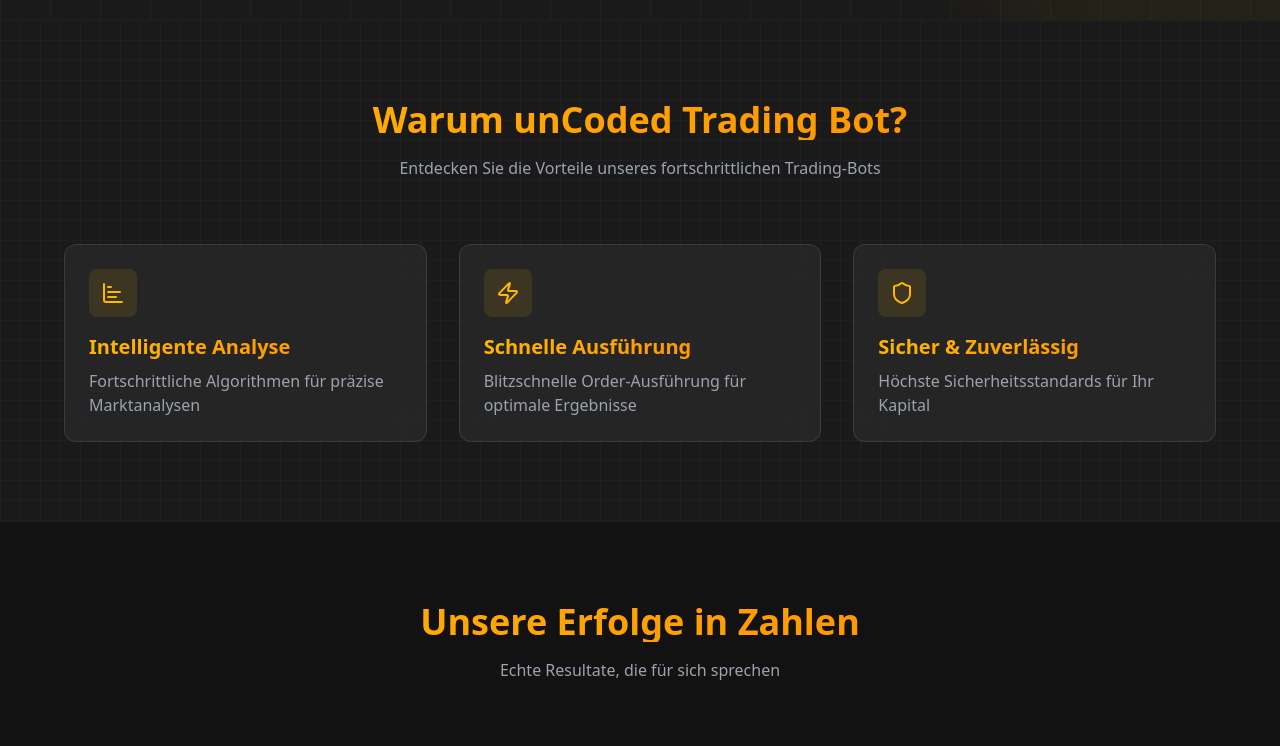
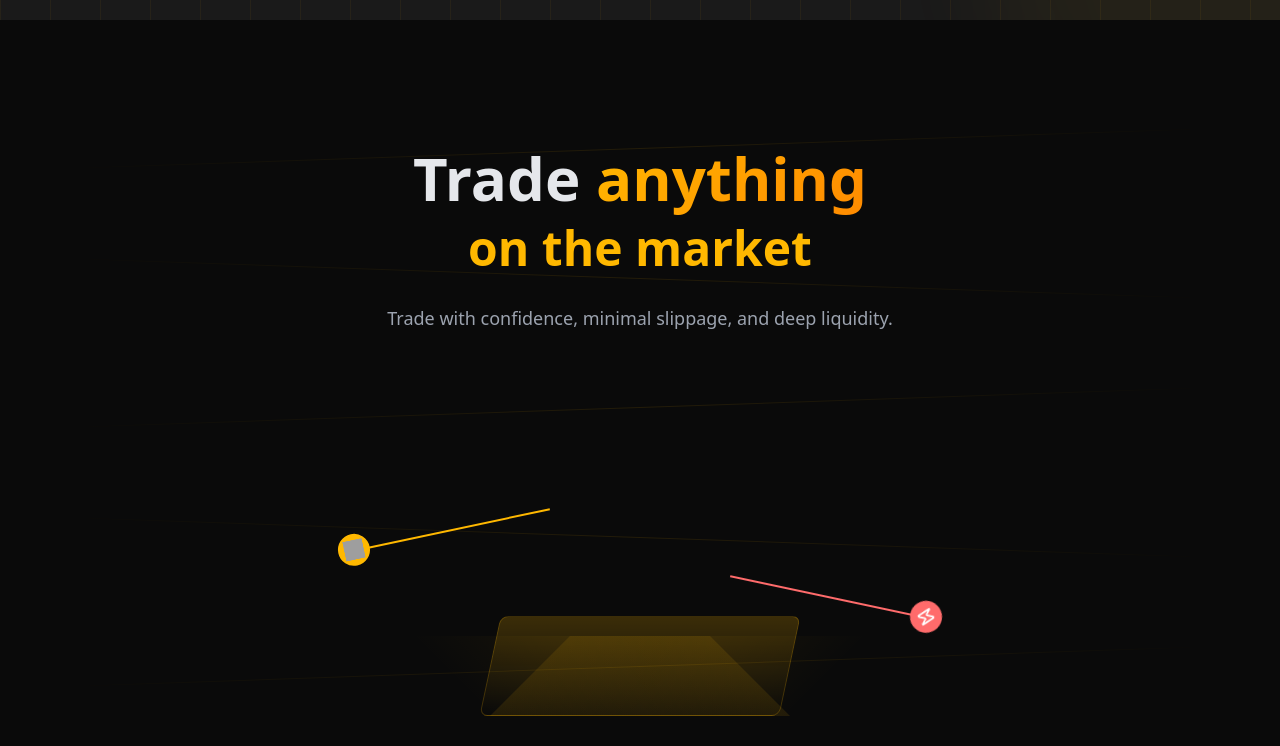
Before and after one commit to tbotteam/uncoded-trade-genius-06, a React (Vite) app: page / in a window 1280 px wide. Shown: the part 780-1526 px from the top of the page. Built offline with nearby package versions, Linux system fonts and the light colour scheme; grey boxes are pictures that could not be loaded.

Commit message:
Implement requested changes
The commit implements the changes requested in the prompt.  Further details on the specific changes are not provided here.

```diff
--- a/src/index.css
+++ b/src/index.css
@@ -1,4 +1,3 @@
-
 @tailwind base;
 @tailwind components;
 @tailwind utilities;
@@ -90,3 +89,35 @@
 .pulse-ring {
   animation: pulse-ring 3s cubic-bezier(0.4, 0, 0.6, 1) infinite;
 }
+
+@keyframes pulse-line {
+  0% {
+    opacity: 0;
+    transform: scaleX(0);
+  }
+  50% {
+    opacity: 1;
+    transform: scaleX(1);
+  }
+  100% {
+    opacity: 0;
+    transform: scaleX(0);
+  }
+}
+
+.animate-pulse-line {
+  animation: pulse-line 3s ease-in-out infinite;
+  background: linear-gradient(90deg, transparent, currentColor, transparent);
+}
+
+.perspective-1000 {
+  perspective: 1000px;
+}
+
+.-skew-x-45 {
+  transform: skewX(-45deg);
+}
+
+.skew-x-45 {
+  transform: skewX(45deg);
+}
--- a/src/pages/Index.tsx
+++ b/src/pages/Index.tsx
@@ -1,4 +1,3 @@
-
 import { Navigation } from "@/components/Navigation";
 import { ArrowRight, ChartBar, Zap, Shield, BarChart3 } from "lucide-react";
 import { useEffect } from "react";
@@ -58,6 +57,76 @@ const Index = () => {
             <button className="px-6 py-3 rounded-lg glass-effect hover:bg-white/10 transition-all border border-white/10">
               Demo ansehen
             </button>
+          </div>
+        </div>
+      </section>
+
+      {/* Trading Section */}
+      <section className="py-32 px-4 relative overflow-hidden">
+        <div className="absolute inset-0 bg-[#0A0A0A]" />
+        <div className="max-w-6xl mx-auto relative">
+          {/* Market Lines Background */}
+          <div className="absolute inset-0 opacity-10">
+            {[...Array(5)].map((_, i) => (
+              <div
+                key={i}
+                className="absolute h-px bg-gradient-to-r from-transparent via-primary to-transparent"
+                style={{
+                  top: `${20 * i}%`,
+                  left: 0,
+                  right: 0,
+                  transform: `rotate(${i % 2 ? 2 : -2}deg)`,
+                }}
+              />
+            ))}
+          </div>
+
+          {/* Content */}
+          <div className="text-center mb-16 animate-on-scroll">
+            <h2 className="text-4xl md:text-6xl font-bold mb-4">
+              <span className="text-gray-200">Trade</span>{" "}
+              <span className="text-gradient">anything</span>
+            </h2>
+            <h3 className="text-3xl md:text-5xl font-bold mb-8 text-primary">
+              on the market
+            </h3>
+            <p className="text-gray-400 text-lg max-w-2xl mx-auto">
+              Trade with confidence, minimal slippage, and deep liquidity.
+            </p>
+          </div>
+
+          {/* Trading Platform Illustration */}
+          <div className="relative h-[400px] animate-on-scroll">
+            {/* Platform Base */}
+            <div className="absolute left-1/2 bottom-20 -translate-x-1/2 w-[300px] h-[100px] perspective-1000">
+              <div className="relative w-full h-full">
+                {/* Platform Top */}
+                <div className="absolute inset-0 bg-gradient-to-b from-primary/20 to-transparent transform -skew-x-12 rounded-lg border border-primary/20" />
+
+                {/* Side Panels */}
+                <div className="absolute bottom-0 left-0 w-full h-20 bg-gradient-to-r from-primary/10 to-transparent transform -skew-x-45 origin-bottom-left" />
+                <div className="absolute bottom-0 right-0 w-full h-20 bg-gradient-to-l from-primary/10 to-transparent transform skew-x-45 origin-bottom-right" />
+              </div>
+            </div>
+
+            {/* Trading Lines */}
+            <div className="absolute inset-0 flex items-center justify-center">
+              {/* Bitcoin Trading Line */}
+              <div className="absolute w-[200px] h-[2px] bg-primary -rotate-12 left-1/4 top-1/3">
+                <div className="absolute -left-4 -top-4 w-8 h-8 rounded-full bg-primary flex items-center justify-center">
+                  <img src="/bitcoin-logo.svg" alt="Bitcoin" className="w-5 h-5" />
+                </div>
+                <div className="absolute w-full h-full animate-pulse-line" />
+              </div>
+
+              {/* Other Trading Line */}
+              <div className="absolute w-[200px] h-[2px] bg-[#FF6B6B] rotate-12 right-1/4 top-1/2">
+                <div className="absolute -right-4 -top-4 w-8 h-8 rounded-full bg-[#FF6B6B] flex items-center justify-center">
+                  <Zap className="w-5 h-5 text-white" />
+                </div>
+                <div className="absolute w-full h-full animate-pulse-line" />
+              </div>
+            </div>
           </div>
         </div>
       </section>
```
